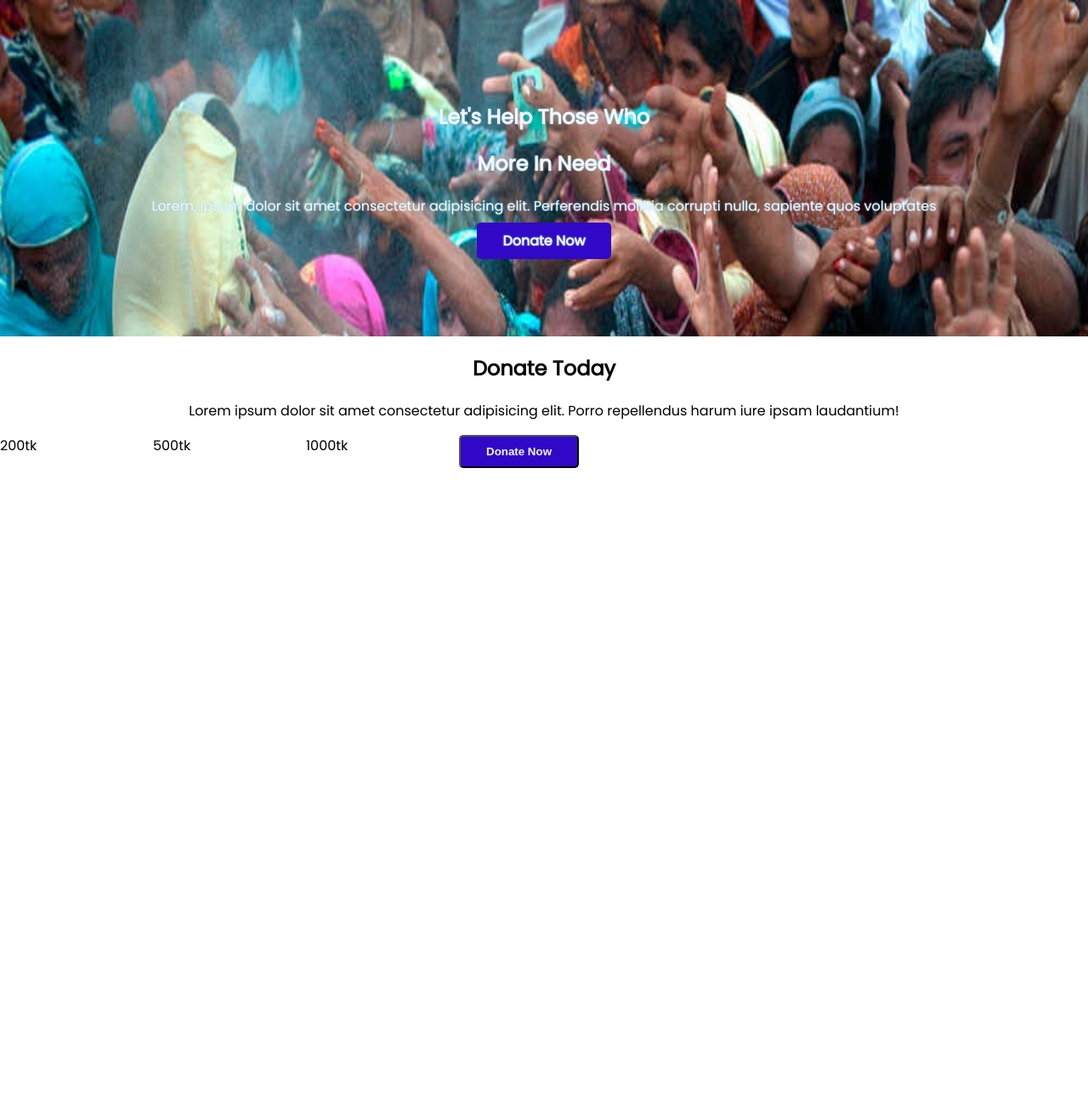
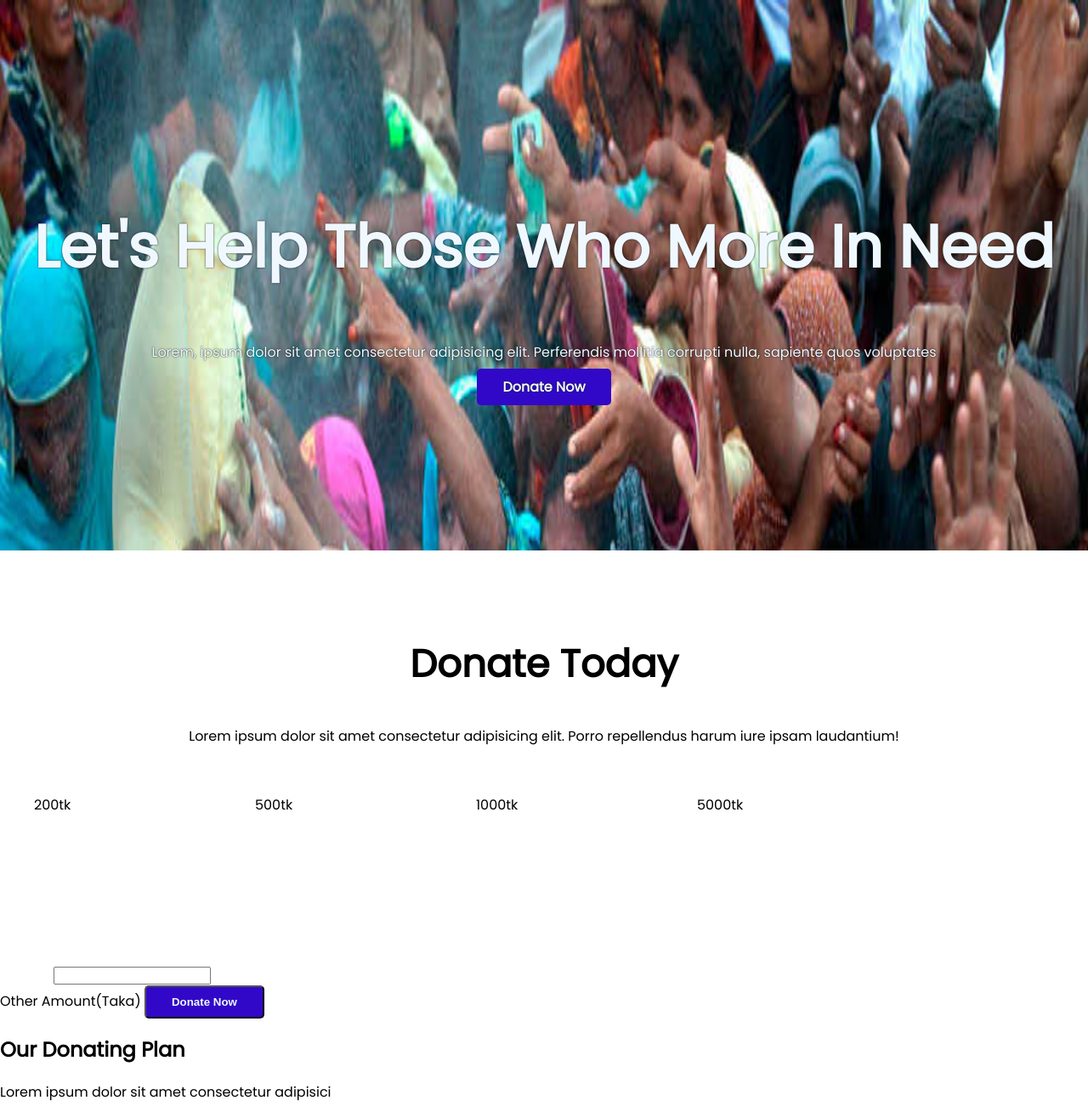
Before and after one commit to israttuli/help-others, a plain HTML site: page donate-now/index.html in a window 1280 px wide. Shown: the whole page at 85% size. Before the commit the page ends 800 px from the top, so only its background shows below. Drawn offline with Linux system fonts and the light colour scheme.

Commit message:
donating plan added

```diff
--- a/donate-now/index.html
+++ b/donate-now/index.html
@@ -14,9 +14,9 @@
 
 <body>
     <section>
-        <div class="background">
-            <h1 class="big">Let's Help Those Who </h1>
-            <h1 class="big">More In Need</h1>
+        <div class="top-banner">
+            <h1>Let's Help Those Who
+                More In Need</h1>
             <p>Lorem, ipsum dolor sit amet consectetur adipisicing elit. Perferendis mollitia corrupti nulla, sapiente
                 quos
                 voluptates </p>
@@ -38,10 +38,21 @@
                 500tk
             </div>
             <div class="box3">1000tk</div>
+            <div class="box4">5000tk</div>
 
         </div>
-        <button class="button">Donate Now</button>
 
+    </section>
+    <section class="d"> <input type="number"><br>Other Amount(Taka)
+
+        <button class="button ">Donate Now</button>
+    </section>
+    <section>
+        <div class="donating plan">
+            <h1>Our Donating Plan</h1>
+            <p>Lorem ipsum dolor sit amet consectetur adipisici</p>
+
+        </div>
     </section>
 </body>
 
--- a/donate-now/style.css
+++ b/donate-now/style.css
@@ -1,24 +1,53 @@
-.background {
+.top-banner {
 
     background-image: url(images/donation6.jpg);
     background-size: 100% 400%;
     background-repeat: no-repeat;
     color: aliceblue;
-    text-shadow: rgb(140, 208, 238) 0px 0px 2px;
+    text-shadow: rgb(12, 18, 21) 0px 0px 2px;
     text-align: center;
-    padding-top: 100px;
-    padding-bottom: 100px;
-
+    padding-top: 180px;
+    padding-bottom: 180px;
+    margin-bottom: 100px;
 }
 
-.big {
-    size: 90px;
+.top-banner h1 {
+    font-size: 70px;
 }
+
+
 
 body {
 
     font-family: 'Poppins', sans-serif;
     margin: 0;
+}
+
+.donate-today {
+    text-align: center;
+
+}
+
+.donate-today h1 {
+    font-size: 45px;
+    font-weight: 900;
+}
+
+
+.container div {
+    float: left;
+    width: 180px;
+    height: 160px;
+    background-color: white;
+    margin: 40px;
+
+}
+
+#box2 {
+
+    margin-left: 30px;
+    margin-right: 30px;
+    border-color: aqua;
 }
 
 .button {
@@ -30,31 +59,11 @@ body {
     position: center;
     font-weight: 700;
     padding: 10px 30px;
-}
-
-.a {
-    width: 40%;
-    margin-left: 5%;
-    margin-right: 5%;
-    padding-left: 20px;
-    border-radius: 10px;
+    size: 90px;
 
 }
 
-.container div {
-    float: left;
-    width: 180px;
-    height: 160px;
-
+.d {
+    text-align: center;
+    display: inline-block;
 }
-
-#box2 {
-    background-color: azure;
-    margin-left: 30px;
-    margin-right: 30px;
-}
-
-.donate-today {
-    text-align: center;
-
-}
```
